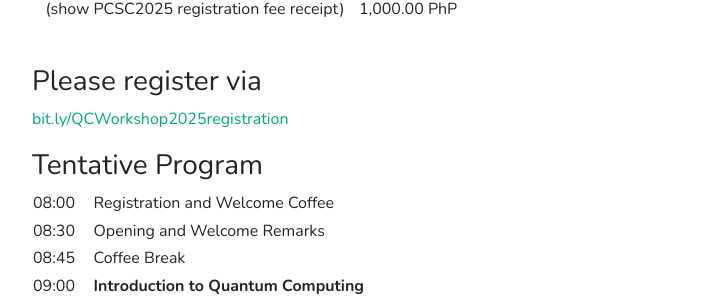
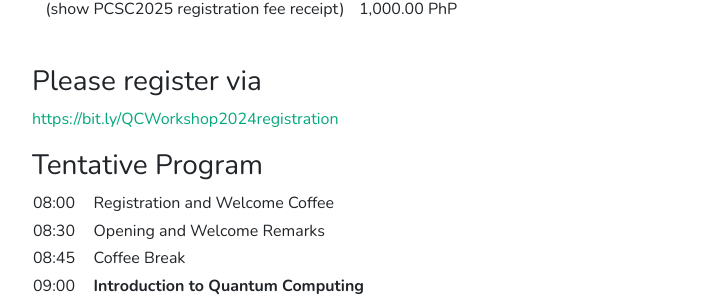
Before and after one commit to corpbob-qcsp/Quantum-Computing-Philippines.github.io, a Jekyll site: the page built from _pages/workshop2025.md, in a window 1280 px wide and 900 px high, scrolled down 1321 px. Shown: the part 152-454 px from the top of the window, without its empty margins (263-990 px from the left). Built offline with Jekyll 4.4.1, drawn with Linux system fonts in a browser that asks for light colours; nearby versions of some CDN libraries.

Commit message:
update the registration link

```diff
--- a/_pages/workshop2025.md
+++ b/_pages/workshop2025.md
@@ -63,7 +63,8 @@ Authors and Regular Workshop Participants
 
 ### Please register via
 
-<a href="bit.ly/QCWorkshop2025registration">bit.ly/QCWorkshop2025registration</a>
+<a href="bit.ly/QCWorkshop2025registration">https://bit.ly/QCWorkshop2024registration</a>
+
 
 ### Tentative Program
 <table valign="top">
```
